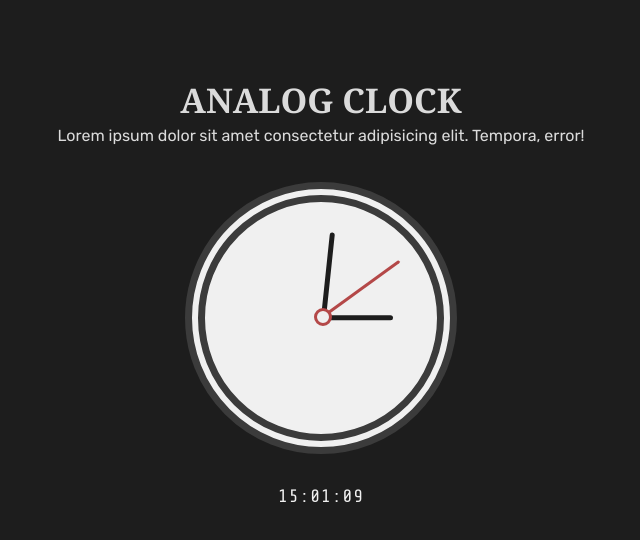
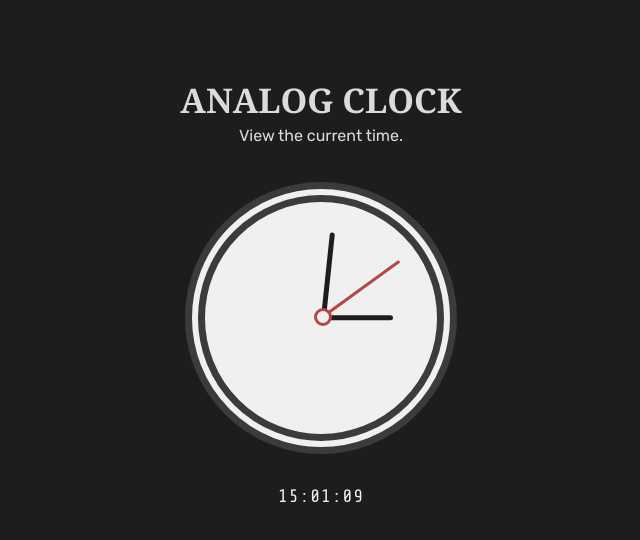
Before and after one commit to Juel07/analog-clock, a plain HTML site: page index.html in a window 1280 px wide. Shown: the whole page, without its empty margins (319-959 px from the left). Drawn offline with nearby package versions, Linux system fonts and the light colour scheme.

Commit message:
changed sub-title

```diff
--- a/index.html
+++ b/index.html
@@ -10,7 +10,7 @@
   <body>
     <h3>Analog Clock</h3>
     <p>
-      Lorem ipsum dolor sit amet consectetur adipisicing elit. Tempora, error!
+      View the current time.
     </p>
     <section>
       <div class="clock-container">
```
